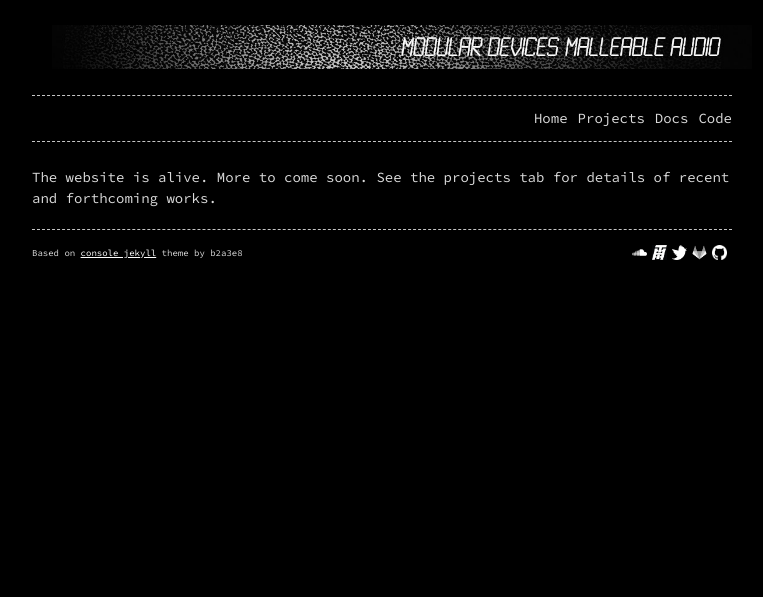
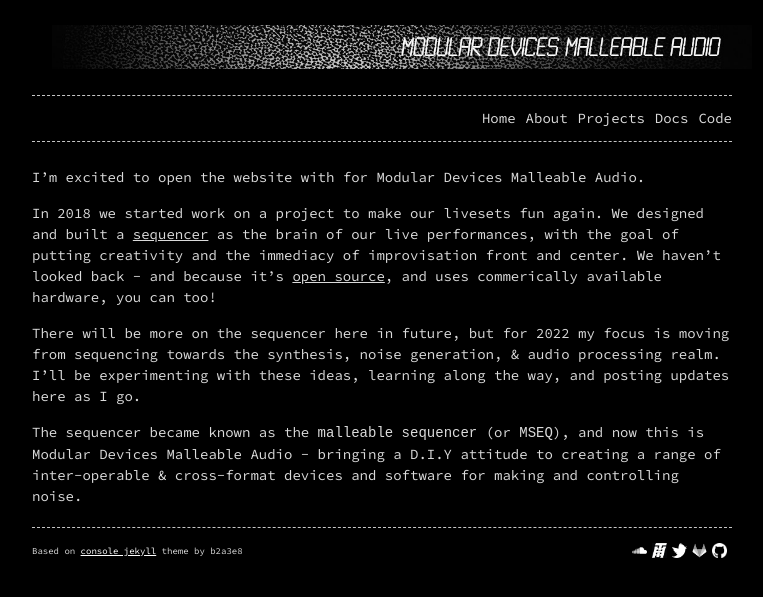
Before and after one commit to ModularDevicesMalleableAudio/mdma, a Jekyll site: the page built from _posts/2022-02-10-Modular-Devices-Malleable-Audio-lives.md, in a window 1280 px wide. Shown: the top 597 px of the page, without its empty margins (258-1021 px from the left). Built offline with Jekyll 4.4.1, drawn with Linux system fonts in a browser that asks for light colours.

Commit message:
add content

```diff
--- a/_config.yml
+++ b/_config.yml
@@ -18,6 +18,7 @@ plugins:
 footer: mdma
 header_pages:
   - index.md
+  - about.md
   - projects.md
   - documentation.md
   - repos.md
--- a/_layouts/home.html
+++ b/_layouts/home.html
@@ -8,7 +8,7 @@ layout: default-home
 {%- if site.posts.size > 0 -%}
   <ul>
     {%- for post in site.posts -%}
-      {%- if post.hidden == false -%}
+      {%- if post.published == true -%}
         <li>
           {%- assign date_format = "%Y-%m-%d" -%}
           [ {{ post.date | date: date_format }} ] <a href="{{ post.url | relative_url }}">{{ post.title | escape }}</a>
--- a/_posts/2022-02-10-Modular-Devices-Malleable-Audio-lives.md
+++ b/_posts/2022-02-10-Modular-Devices-Malleable-Audio-lives.md
@@ -1,9 +1,18 @@
 ---
 layout: post
-title:  "Website"
-date:   2022-02-12 15:00:00 +0000
-hidden: False
+title:  "Hello World!"
+date:   2022-02-13 17:00:00 +0000
 categories: news
+published: true
 ---
 
-The website is alive. More to come soon. See the projects tab for details of recent and forthcoming works.
+I'm excited to open the website with for Modular Devices Malleable Audio.
+
+In 2018 we started work on a project to make our livesets fun again. We designed and built a [sequencer][mseq-gitlab] as the brain of our live performances, with the goal of putting creativity and the immediacy of improvisation front and center. We haven't looked back - and because it's [open source][mseq-gitlab], and uses commerically available hardware, you can too!
+
+There will be more on the sequencer here in future, but for 2022 my focus is moving from sequencing towards the synthesis, noise generation, & audio processing realm. I'll be experimenting with these ideas, learning along the way, and posting updates here as I go.
+
+The sequencer became known as the `malleable sequencer` (or `MSEQ`), and now this is Modular Devices Malleable Audio - bringing a D.I.Y attitude to creating a range of inter-operable & cross-format devices and software for making and controlling noise.
+
+[malleable-808-sequencer]: https://malleable-808-sequencer.readthedocs.io
+[mseq-gitlab]: https://gitlab.com/malleable808/sequencer
```
Also changed, not shown: _posts/2022-02-11-MSEQ.md (+5 -3 lines), about.md (added, +16 -0 lines), index.md (+2 -2 lines), projects.md (+10 -10 lines).
